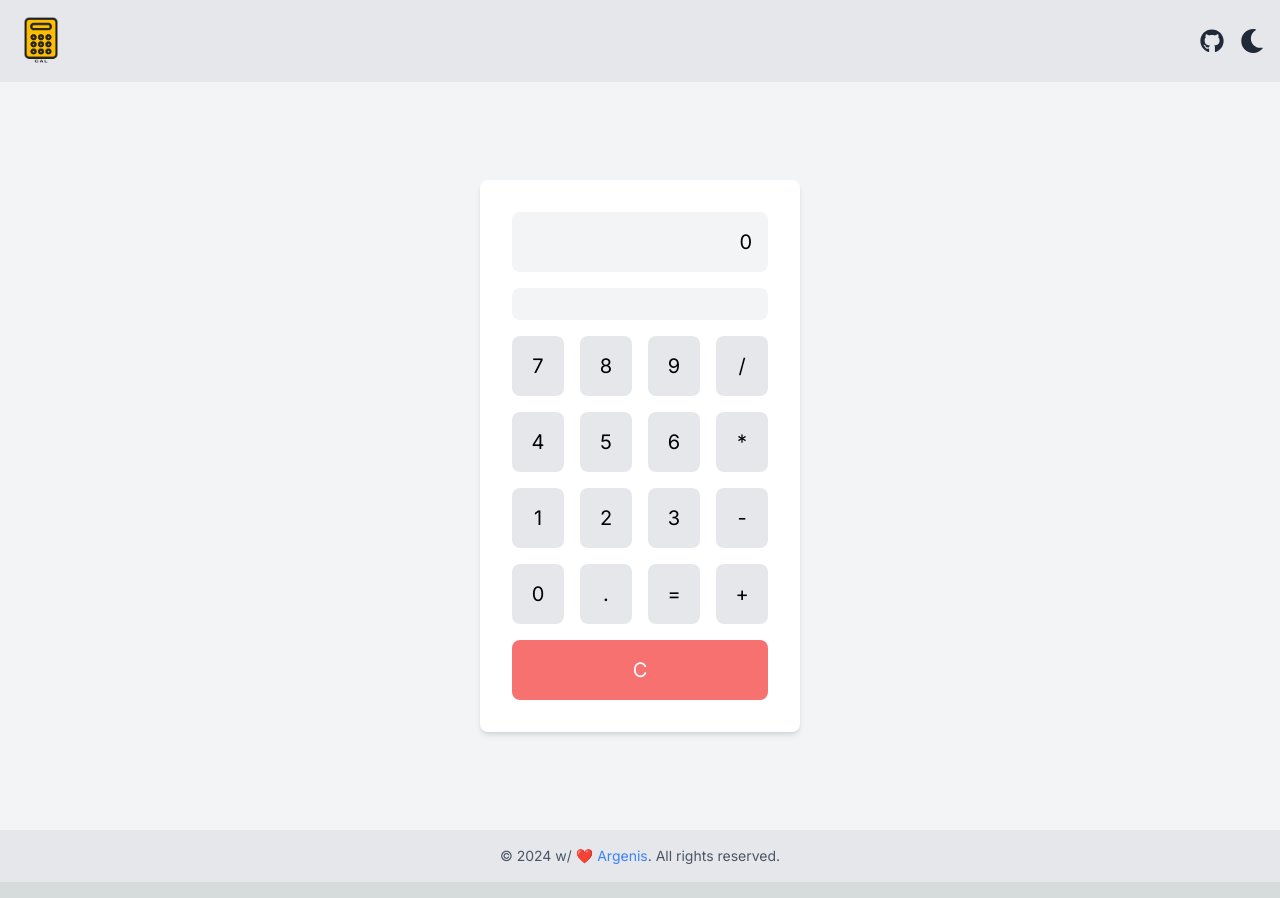
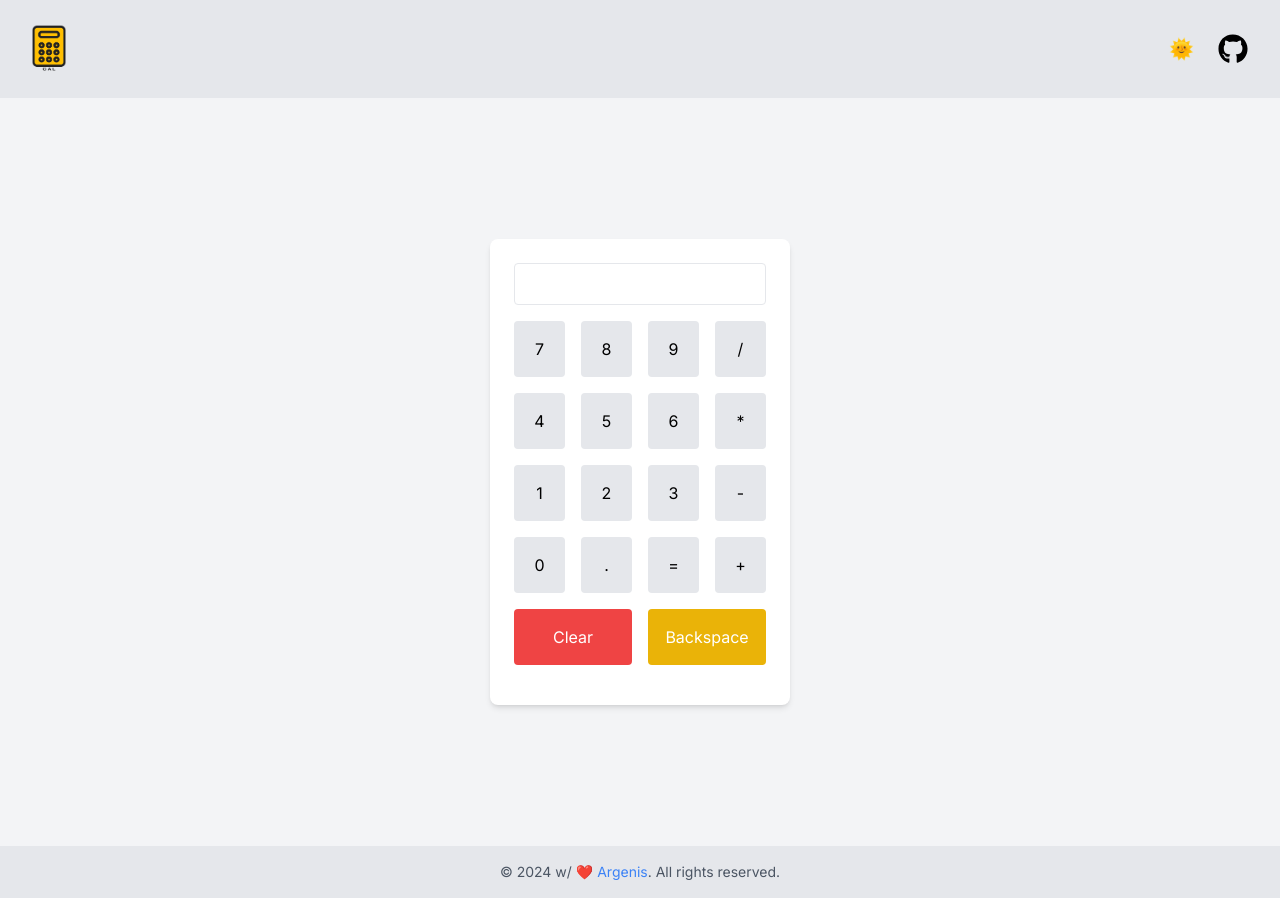
Before and after one commit to theonlyhennygod/my-cal, a Next.js app: page / in a window 1280 px wide. Built offline with nearby package versions, Linux system fonts and the light colour scheme.

Commit message:
feat: updated the backspace functionality

```diff
--- a/app/globals.css
+++ b/app/globals.css
@@ -26,6 +26,16 @@ body {
     rgb(var(--background-start-rgb));
 }
 
+body.light-mode {
+  --tw-text-opacity: 1;
+  color: rgba(0, 0, 0, var(--tw-text-opacity));
+}
+
+body.dark-mode {
+  --tw-text-opacity: 1;
+  color: rgba(255, 255, 255, var(--tw-text-opacity));
+}
+
 @layer utilities {
   .text-balance {
     text-wrap: balance;
--- a/components/Calculator.jsx
+++ b/components/Calculator.jsx
@@ -6,77 +6,90 @@ const Calculator = () => {
   const [input, setInput] = useState("");
   const [result, setResult] = useState("");
 
-  const handleInput = (value) => {
+  const handleClick = (value) => {
     setInput((prev) => prev + value);
   };
 
-  const clearInput = () => {
+  const handleClear = () => {
     setInput("");
     setResult("");
   };
 
+  const handleBackspace = () => {
+    setInput(input.slice(0, -1));
+  };
+
   const calculateResult = () => {
     try {
-      setResult(eval(input).toString()); // Not recommended for production due to eval
+      setResult(eval(input)); // Note: Using eval is not recommended for security reasons. Use a proper math library instead.
     } catch (error) {
       setResult("Error");
     }
   };
 
   return (
-    <div className="bg-white dark:bg-gray-700 p-8 rounded-lg shadow-md w-80">
-      <div className="bg-gray-100 dark:bg-gray-600 p-4 rounded-lg mb-4 text-right text-xl">
-        {input || "0"}
+    <div className="p-6 bg-white dark:bg-gray-800 rounded-lg shadow-md">
+      <div className="mb-4">
+        <input
+          type="text"
+          value={input}
+          className="w-full p-2 border rounded"
+          readOnly
+        />
       </div>
-      <div className="bg-gray-100 dark:bg-gray-600 p-4 rounded-lg mb-4 text-right text-xl">
-        {result}
-      </div>
-      <div className="grid grid-cols-4 gap-4">
-        {["7", "8", "9", "/"].map((value) => (
+      <div className="grid grid-cols-4 gap-4 mb-4">
+        {["7", "8", "9", "/"].map((item) => (
           <button
-            key={value}
-            onClick={() => handleInput(value)}
-            className="p-4 bg-gray-200 dark:bg-gray-500 rounded-lg text-xl"
+            key={item}
+            onClick={() => handleClick(item)}
+            className="p-4 bg-gray-200 dark:bg-gray-700 rounded"
           >
-            {value}
+            {item}
           </button>
         ))}
-        {["4", "5", "6", "*"].map((value) => (
+        {["4", "5", "6", "*"].map((item) => (
           <button
-            key={value}
-            onClick={() => handleInput(value)}
-            className="p-4 bg-gray-200 dark:bg-gray-500 rounded-lg text-xl"
+            key={item}
+            onClick={() => handleClick(item)}
+            className="p-4 bg-gray-200 dark:bg-gray-700 rounded"
           >
-            {value}
+            {item}
           </button>
         ))}
-        {["1", "2", "3", "-"].map((value) => (
+        {["1", "2", "3", "-"].map((item) => (
           <button
-            key={value}
-            onClick={() => handleInput(value)}
-            className="p-4 bg-gray-200 dark:bg-gray-500 rounded-lg text-xl"
+            key={item}
+            onClick={() => handleClick(item)}
+            className="p-4 bg-gray-200 dark:bg-gray-700 rounded"
           >
-            {value}
+            {item}
           </button>
         ))}
-        {["0", ".", "=", "+"].map((value) => (
+        {["0", ".", "=", "+"].map((item) => (
           <button
-            key={value}
+            key={item}
             onClick={() =>
-              value === "=" ? calculateResult() : handleInput(value)
+              item === "=" ? calculateResult() : handleClick(item)
             }
-            className="p-4 bg-gray-200 dark:bg-gray-500 rounded-lg text-xl"
+            className="p-4 bg-gray-200 dark:bg-gray-700 rounded"
           >
-            {value}
+            {item}
           </button>
         ))}
         <button
-          onClick={clearInput}
-          className="col-span-4 p-4 bg-red-400 rounded-lg text-xl text-white"
+          onClick={handleClear}
+          className="col-span-2 p-4 bg-red-500 text-white rounded"
         >
-          C
+          Clear
+        </button>
+        <button
+          onClick={handleBackspace}
+          className="col-span-2 p-4 bg-yellow-500 text-white rounded"
+        >
+          Backspace
         </button>
       </div>
+      {result && <div className="text-2xl font-bold">Result: {result}</div>}
     </div>
   );
 };
--- a/components/Navbar.jsx
+++ b/components/Navbar.jsx
@@ -1,47 +1,43 @@
 "use client";
 
-import { useState, useEffect } from "react";
-import { FaGithub, FaSun, FaMoon } from "react-icons/fa";
-import Image from 'next/image';
+import { useState } from "react";
+import { FaGithub } from "react-icons/fa";
+import Link from "next/link";
+import Image from "next/image";
 
-const Navbar = () => {
-  const [darkMode, setDarkMode] = useState(false);
+const NavBar = () => {
+  const [theme, setTheme] = useState("light");
 
-  useEffect(() => {
-    if (darkMode) {
+  const toggleTheme = () => {
+    if (theme === "light") {
       document.documentElement.classList.add("dark");
+      setTheme("dark");
     } else {
       document.documentElement.classList.remove("dark");
+      setTheme("light");
     }
-  }, [darkMode]);
-
-  const toggleDarkMode = () => {
-    setDarkMode((prevMode) => !prevMode);
   };
 
   return (
-    <nav className="flex justify-between items-center p-4 bg-gray-200 dark:bg-gray-800">
-      <div className="flex items-center space-x-2">
+    <nav className="flex items-center justify-between p-6 bg-gray-200 dark:bg-gray-800">
+      <Link href="/">
         <Image src="/logo.png" alt="Logo" width={50} height={50} />
-      </div>
-      <div className="flex items-center space-x-4">
+      </Link>
+      <div className="flex items-center">
+        <button onClick={toggleTheme} className="mr-4 text-xl">
+          {theme === "light" ? "🌞" : "🌜"}
+        </button>
         <a
-          href="https://github.com/your-repo"
+          href="https://github.com/theonlyhennygod/my-cal"
           target="_blank"
           rel="noopener noreferrer"
+          className="p-2"
         >
-          <FaGithub className="text-2xl text-gray-800 dark:text-white" />
+          <FaGithub className="text-black dark:text-white text-3xl" />
         </a>
-        <button onClick={toggleDarkMode}>
-          {darkMode ? (
-            <FaSun className="text-2xl text-yellow-400" />
-          ) : (
-            <FaMoon className="text-2xl text-gray-800" />
-          )}
-        </button>
       </div>
     </nav>
   );
 };
 
-export default Navbar;
+export default NavBar;
```
Also changed, not shown: package.json (+8 -5 lines), 1 other file (tests, documents, lock files or other folders).
